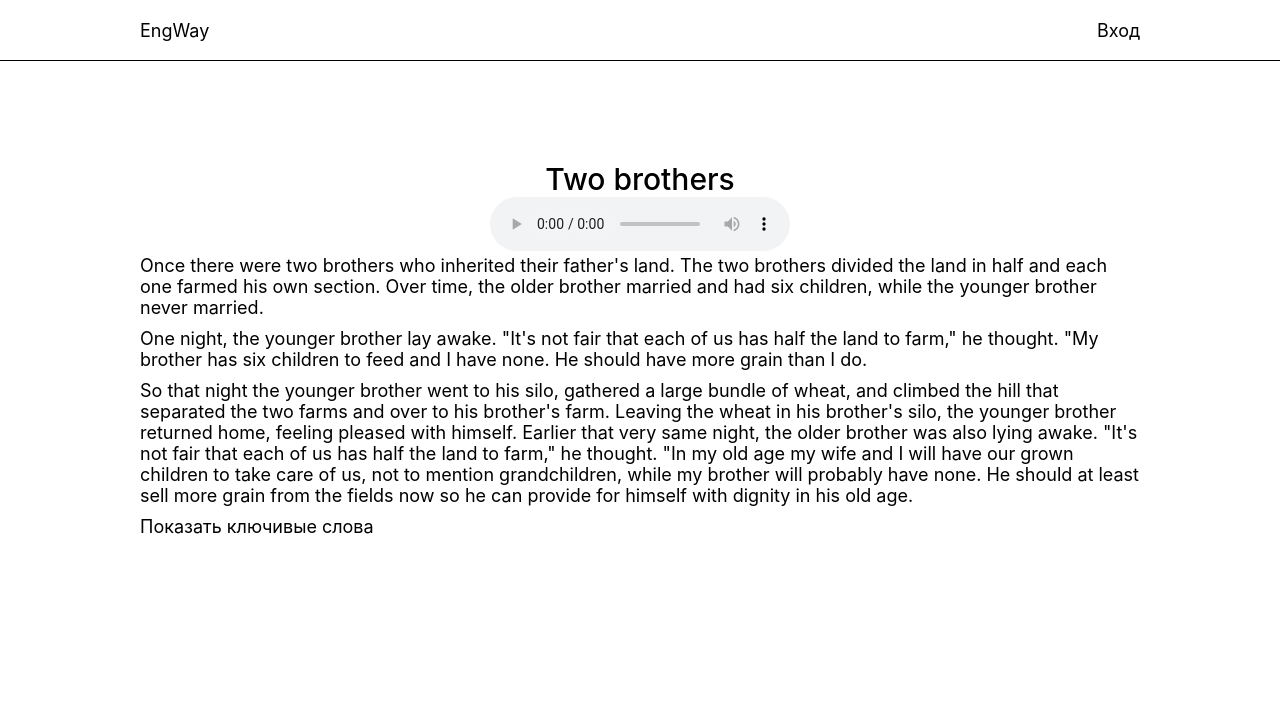
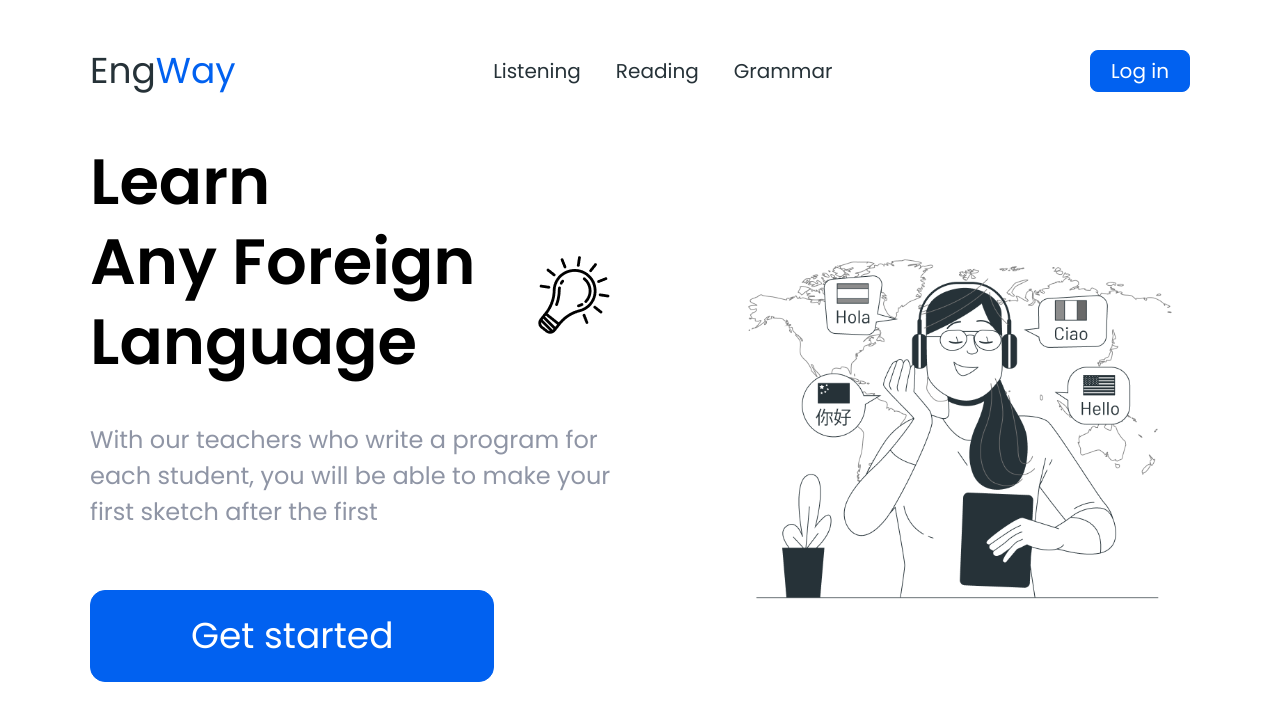
Before and after one commit to gg22hh/engWay, a React (Create React App) app: page / in a window 1280 px wide. Shown: the top 720 px of the page. Built offline with nearby package versions, Linux system fonts and the light colour scheme.

Commit message:
added header and banner sections

```diff
--- a/src/App.css
+++ b/src/App.css
@@ -58,14 +58,19 @@ h1 {
 	font-weight: 500;
 }
 
+body {
+	font-family: 'Poppins', sans-serif;
+	font-size: 20px;
+	line-height: 30px;
+	color: #8F95A5;
+}
+
 .js-focus-visible :focus:not(.focus-visible) {
     outline: none;
 }
 
 .container {
-	max-width: 1020px;
+	max-width: 1120px;
 	padding: 0 10px;
-	font-size: 18px;
-	color: black;
 	margin: 0 auto;
 }
--- a/src/App.js
+++ b/src/App.js
@@ -1,12 +1,12 @@
 import './App.css';
 import { Header } from './components/Header/Header';
-import { Reading } from './components/Reading/Reading';
+import { Banner } from './components/Banner/Banner';
 
 function App() {
   return (
     <div className="App">
 		<Header />
-		<Reading />
+		<Banner />
     </div>
   );
 }
--- /dev/null
+++ b/src/components/Banner/Banner.css
@@ -0,0 +1,44 @@
+.banner {
+	margin-bottom: 100px;
+}
+.banner__inner {
+	display: flex;
+	justify-content: space-between;
+	align-items: center;
+	gap: 100px;
+}
+.banner__content {
+	max-width: 540px;
+}
+.banner__title {
+	font-weight: 600;
+	color: black;
+	font-size: 64px;
+	line-height: 80px;
+	margin-bottom: 40px;
+	position: relative;
+}
+.banner__title::after {
+	content: url(../../assets/images/banner/banner-item.png);
+	position: absolute;
+	top:95px;
+	right: 0;
+}
+.banner__text {
+	font-size: 24px;
+	line-height: 36px;
+	margin-bottom: 60px;
+}
+.banner__button {
+	font-size: 36px;
+	padding: 30px 100px;
+	background-color: rgb(1, 97, 240);
+	border-radius: 15px;
+	color: white;
+	border: 1px solid rgb(1, 97, 240);
+	transition: all .3s;
+}
+.banner__button:hover {
+	color: rgb(1, 97, 240);
+	background-color: unset;
+}
--- /dev/null
+++ b/src/components/Banner/Banner.js
@@ -0,0 +1,28 @@
+import React from "react";
+import "./Banner.css";
+import banner from "../../assets/images/banner/banner.png";
+
+export const Banner = () => {
+    return (
+        <section className="banner">
+            <div className="container">
+                <div className="banner__inner">
+                    <div className="banner__content">
+                        <h1 className="banner__title">
+                            Learn <br /> Any Foreign Language
+                        </h1>
+                        <div className="banner__text">
+                            With our teachers who write a program for each
+                            student, you will be able to make your first sketch
+                            after the first
+                        </div>
+                        <button className="banner__button">Get started</button>
+                    </div>
+                    <div className="banner__image">
+                        <img src={banner} alt="Banner image" />
+                    </div>
+                </div>
+            </div>
+        </section>
+    );
+};
--- a/src/components/Header/Header.css
+++ b/src/components/Header/Header.css
@@ -1,10 +1,34 @@
 .header {
-    border-bottom: 1px solid #000;
-	margin-bottom: 100px;
+	padding: 50px 0;
+	color: #263238;
 }
 .header__inner {
-    display: flex;
-    justify-content: space-between;
-    align-items: center;
-    height: 60px;
+	display: flex;
+	justify-content: space-between;
+	align-items: center;
 }
+.header__logo {
+	font-size: 36px;
+}
+.header__logo span {
+	color: rgb(1, 97, 240);
+}
+.header__navigation {
+	display: flex;
+	flex-direction: row;
+	align-items: center;
+	gap: 35px;
+}
+.header__login {
+	padding: 5px 20px;
+	border: 1px solid rgb(1, 97, 240);
+	color: white;
+	border-radius: 8px;
+	background-color: rgb(1, 97, 240);
+	cursor: pointer;
+	transition: all .3s;
+}
+.header__login:hover {
+	color: rgb(1, 97, 240);
+	background-color: unset;
+}
--- a/src/components/Header/Header.js
+++ b/src/components/Header/Header.js
@@ -7,11 +7,14 @@ export const Header = () => {
             <div className="container">
                 <div className="header__inner">
                     <div className="header__logo">
-                        <a href="#">EngWay</a>
-                    </div>
-                    <button className="header__btn">
-                        <button>Вход</button>
-                    </button>
+						<a href="#">Eng<span>Way</span> </a>
+					</div>
+					<nav className="header__navigation">
+						<a href="#">Listening</a>
+						<a href="#">Reading</a>
+						<a href="#">Grammar</a>
+					</nav>
+					<div className="header__login">Log in</div>
                 </div>
             </div>
         </header>
--- a/src/components/Reading/Reading.css
+++ /dev/null
@@ -1,9 +0,0 @@
-.reading {
-	text-align: center;
-}
-.reading__text {
-	text-align: left;
-}
-.reading__text p {
-	margin-bottom: 10px;
-}
--- a/src/components/Reading/Reading.js
+++ /dev/null
@@ -1,87 +0,0 @@
-import React, { useState } from "react";
-import "./Reading.css";
-import audio1 from "../../assets/audios/two-brothers.mp3";
-
-export const Reading = () => {
-    const [active, setActive] = useState(false);
-
-    return (
-        <section className="reading">
-            <div className="container">
-                <h1 className="reading__title">Two brothers</h1>
-                <div className="reading__audio">
-                    <audio controls>
-                        <source src={audio1} type="audio/mpeg" />
-                    </audio>
-                </div>
-                <div className="reading__text">
-                    <p>
-                        Once there were two brothers who inherited their
-                        father's land. The two brothers divided the land in half
-                        and each one farmed his own section. Over time, the
-                        older brother married and had six children, while the
-                        younger brother never married.
-                    </p>
-                    <p>
-                        One night, the younger brother lay awake. "It's not fair
-                        that each of us has half the land to farm," he thought.
-                        "My brother has six children to feed and I have none. He
-                        should have more grain than I do.
-                    </p>
-                    <p>
-                        So that night the younger brother went to his silo,
-                        gathered a large bundle of wheat, and climbed the hill
-                        that separated the two farms and over to his brother's
-                        farm. Leaving the wheat in his brother's silo, the
-                        younger brother returned home, feeling pleased with
-                        himself. Earlier that very same night, the older brother
-                        was also lying awake. "It's not fair that each of us has
-                        half the land to farm," he thought. "In my old age my
-                        wife and I will have our grown children to take care of
-                        us, not to mention grandchildren, while my brother will
-                        probably have none. He should at least sell more grain
-                        from the fields now so he can provide for himself with
-                        dignity in his old age.
-                    </p>
-                </div>
-                <button
-                    onClick={() => setActive(!active)}
-                    className="reading__show"
-                >
-                    Показать ключивые слова
-                </button>
-                {active && (
-                    <ol className="reading__list">
-                        <li className="reading__list-item">
-                            night - [naɪt] - ночь
-                        </li>
-                        <li className="reading__list-item">
-                            night - [naɪt] - ночь
-                        </li>
-                        <li className="reading__list-item">
-                            night - [naɪt] - ночь
-                        </li>
-                        <li className="reading__list-item">
-                            night - [naɪt] - ночь
-                        </li>
-                        <li className="reading__list-item">
-                            night - [naɪt] - ночь
-                        </li>
-                        <li className="reading__list-item">
-                            night - [naɪt] - ночь
-                        </li>
-                        <li className="reading__list-item">
-                            night - [naɪt] - ночь
-                        </li>
-                        <li className="reading__list-item">
-                            night - [naɪt] - ночь
-                        </li>
-                        <li className="reading__list-item">
-                            night - [naɪt] - ночь
-                        </li>
-                    </ol>
-                )}
-            </div>
-        </section>
-    );
-};
--- a/src/index.css
+++ b/src/index.css
@@ -1,3 +1,5 @@
+@import url('https://fonts.googleapis.com/css2?family=Poppins:wght@300;400;500;600&display=swap');
+
 body {
   margin: 0;
   font-family: -apple-system, BlinkMacSystemFont, 'Segoe UI', 'Roboto', 'Oxygen',
```
Also changed, not shown: src/assets/images/banner/banner-item.png (added), src/assets/images/banner/banner.png (added).
